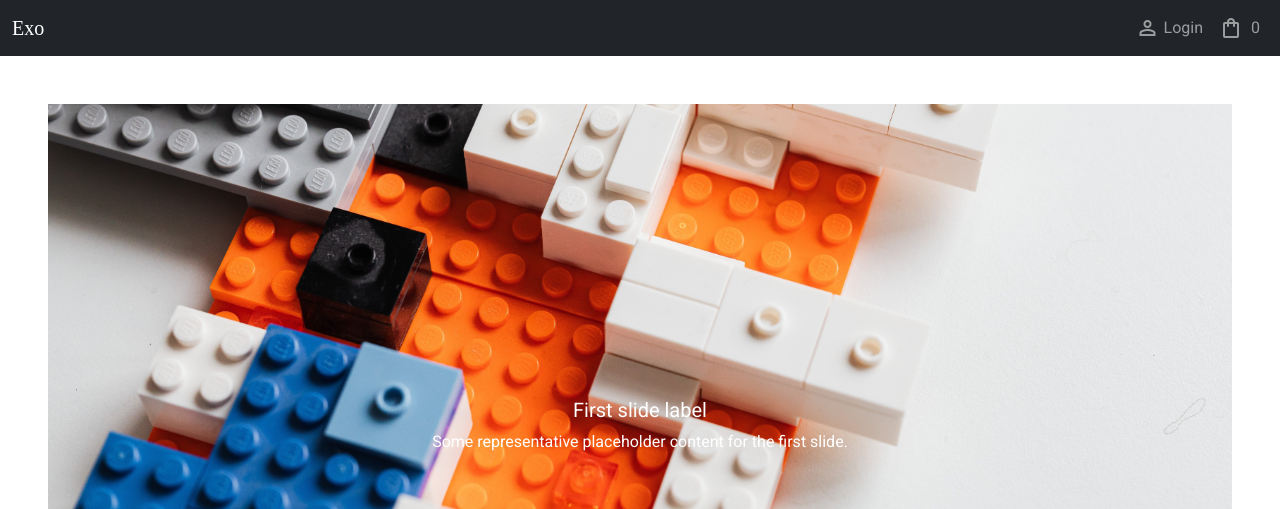
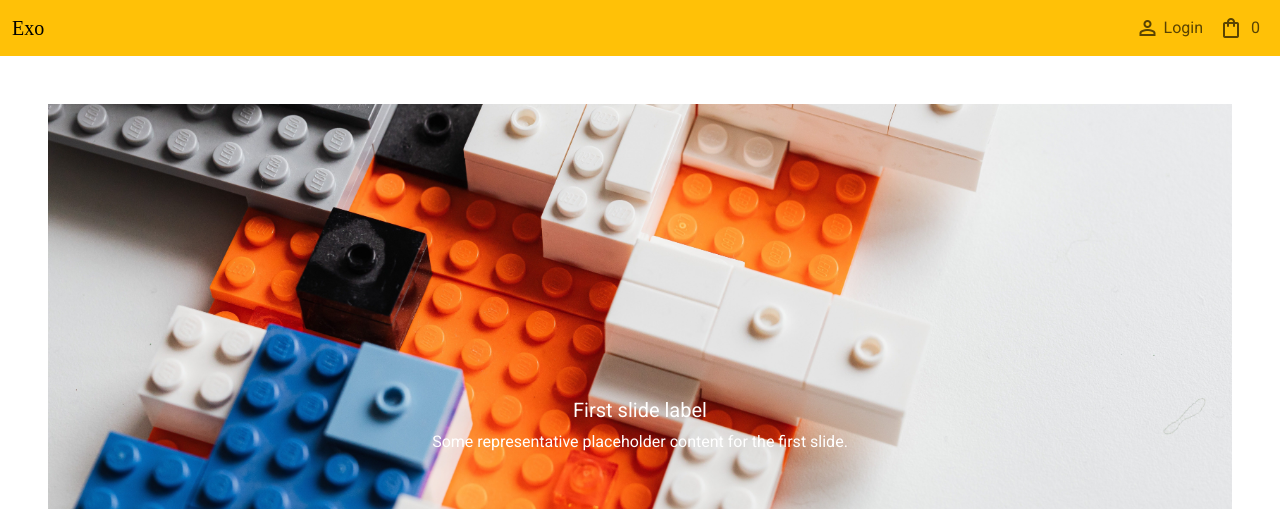
Before and after one commit to lasanthamudalige/tech-gadget-shop, a Flask app: page / in a window 1280 px wide. Shown: the top 509 px of the page. Run offline with Flask 3, Linux system fonts and the light colour scheme; some web fonts are replaced.

Commit message:
fix navbaf in collapse mode

```diff
--- a/templates/layout.html
+++ b/templates/layout.html
@@ -17,19 +17,18 @@
     <title>{% block title %}{% endblock %}</title>
 </head>
 <body>
-    <nav class="navbar navbar-expand-md navbar-dark bg-dark"      aria-label="Fourth navbar example">
+  <nav class="navbar navbar-expand-lg bg-warning">
     <div class="container-fluid">
       <a class="navbar-brand" href="{{ url_for('home') }}">Exo</a>
-          <button class="navbar-toggler ms-auto" type="button" data-bs-toggle="collapse" data-bs-target="#navbarsExample04" aria-controls="navbarsExample04" aria-expanded="false" aria-label="Toggle navigation">
+      <button class="navbar-toggler" type="button" data-bs-toggle="collapse" data-bs-target="#navbarSupportedContent" aria-controls="navbarSupportedContent" aria-expanded="false" aria-label="Toggle navigation">
         <span class="navbar-toggler-icon"></span>
       </button>
-
-          <div class="collapse navbar-collapse" id="navbarsExample04">
+      <div class="collapse navbar-collapse" id="navbarSupportedContent">
         <ul class="navbar-nav ms-auto mb-2 mb-md-0">
           <li class="nav-item">
             {% if session %}
               <li class="nav-item dropdown">
-                    <a class="nav-link dropdown-toggle d-inline-flex align-items-center" data-bs-toggle="dropdown" href="#" role="button" aria-expanded="false"><span class="material-symbols-outlined">
+                <a class="nav-link d-inline-flex align-items-center" href="#" role="button" aria-expanded="false"><span class="material-symbols-outlined">
                   person
                   </span>&nbsp; {{ session["username"] }}</a>
                 <ul class="dropdown-menu">
```
Lines whose indentation alone changed are shown as unchanged.
